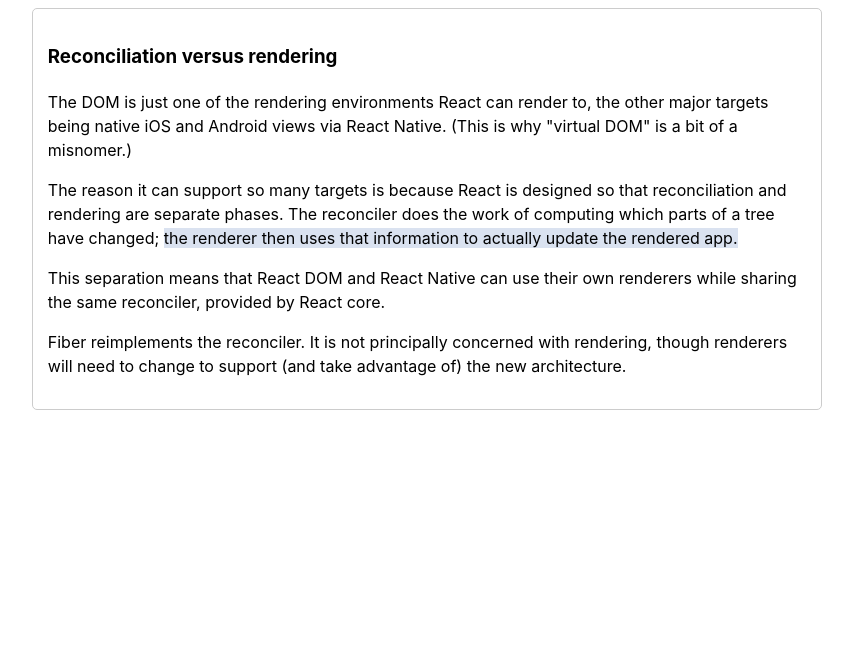
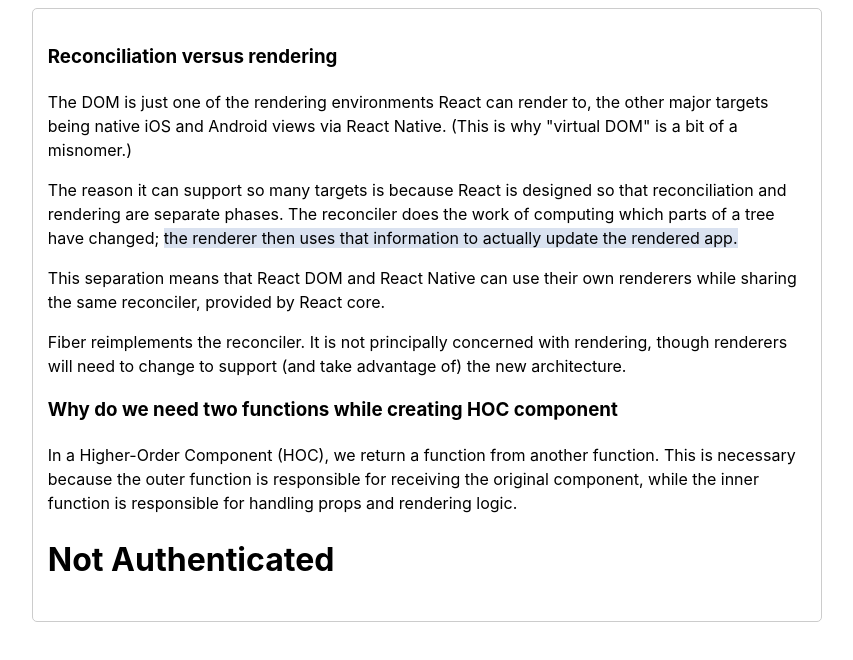
Before and after one commit to rkshawon/Advance-React, a React (Vite) app: page / in a window 1280 px wide. Shown: the top 660 px of the page, without its empty margins (213-1066 px from the left). Built offline with nearby package versions, Linux system fonts and the light colour scheme.

Commit message:
Add hoc example

```diff
--- a/src/notes/fiber.tsx
+++ b/src/notes/Notes.tsx
@@ -1,4 +1,4 @@
-const Fiber = () => {
+const Notes = () => {
   return (
     <div>
       <div dir="auto">
@@ -29,8 +29,19 @@
           take advantage of) the new architecture.
         </p>
       </div>
+      <div>
+        <h3 dir="auto">
+          Why do we need two functions while creating HOC component
+        </h3>
+        <p>
+          In a Higher-Order Component (HOC), we return a function from another
+          function. This is necessary because the outer function is responsible
+          for receiving the original component, while the inner function is
+          responsible for handling props and rendering logic.
+        </p>
+      </div>
     </div>
   );
 };
 
-export default Fiber;
+export default Notes;
--- /dev/null
+++ b/src/notes/hoc.tsx
@@ -0,0 +1,20 @@
+//auth Example of HOC
+
+import { ComponentType } from "react";
+
+const withAuth = (Component: ComponentType) => {
+  const isAuthenticated = false;
+  interface WithAuthProps {
+    // Define any additional props if needed
+  }
+
+  return function (props: WithAuthProps) {
+    if (isAuthenticated) {
+      return <Component {...props} />;
+    } else {
+      return <h1>Not Authenticated</h1>;
+    }
+  };
+};
+
+export default withAuth;
--- a/src/notes/index.tsx
+++ b/src/notes/index.tsx
@@ -1,9 +1,12 @@
-import Fiber from "./fiber";
+import Notes from "./Notes";
+import HOC from "./hoc";
 
 const Feature = () => {
+  const AuthCheck = HOC(Notes);
   return (
     <div>
-      <Fiber />
+      <Notes />
+      <AuthCheck />
     </div>
   );
 };
```
